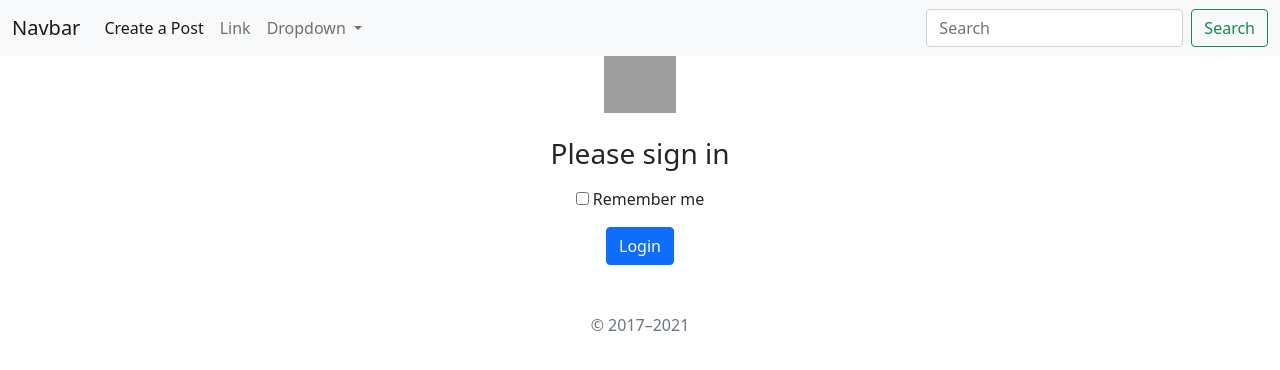
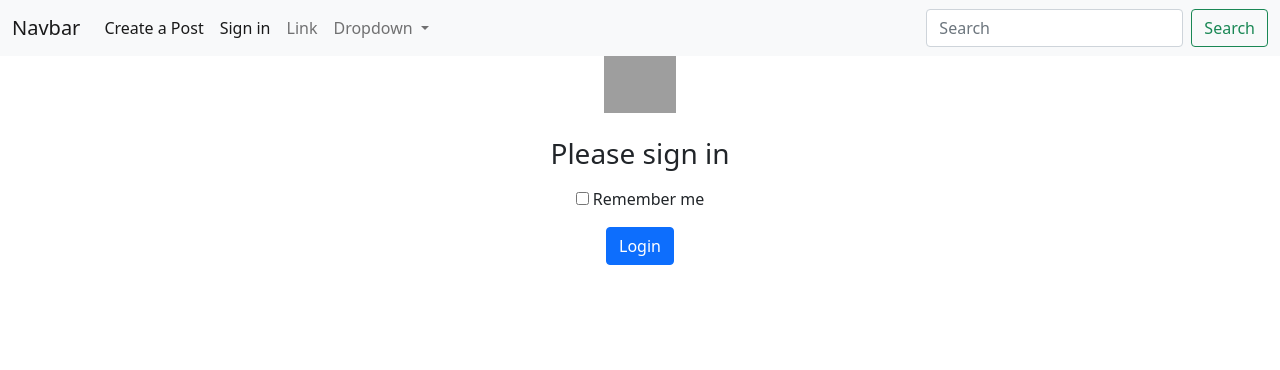
Before and after one commit to Dev-Sherlock/Jobs, a Django app: template api_calls/templates/registration/login.html in a window 1280 px wide. Shown: the top 370 px of the page. Run offline with Django 3.2, Linux system fonts and the light colour scheme; the template is opened without the code that fills it, so the values that code supplies are empty; grey boxes are pictures that could not be loaded.

Commit message:
added sign in link to navbar

```diff
--- a/api_calls/templates/api_calls/base.html
+++ b/api_calls/templates/api_calls/base.html
@@ -46,6 +46,9 @@
           <a class="nav-link active" aria-current="page" href="{% url 'job-create' %}">Create a Post</a>
         </li>
         <li class="nav-item">
+          <a class="nav-link active" aria-current="page" href="{% url 'login' %}">Sign in</a>
+        </li>
+        <li class="nav-item">
           <a class="nav-link" href="#">Link</a>
         </li>
         <li class="nav-item dropdown">
--- a/api_calls/templates/registration/login.html
+++ b/api_calls/templates/registration/login.html
@@ -33,7 +33,7 @@
     <input type="hidden" name="next" value="{{ next }}"/>
     </div>
 
-    <p class="mt-5 mb-3 text-muted">&copy; 2017–2021</p>
+<!--    <p class="mt-5 mb-3 text-muted">&copy; 2017–2021</p>-->
   </form>
 </main>
 
```
